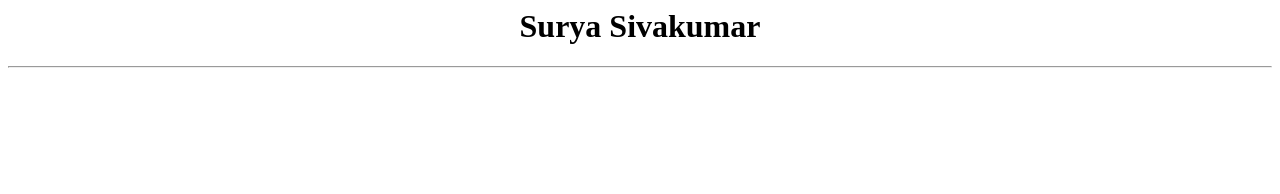
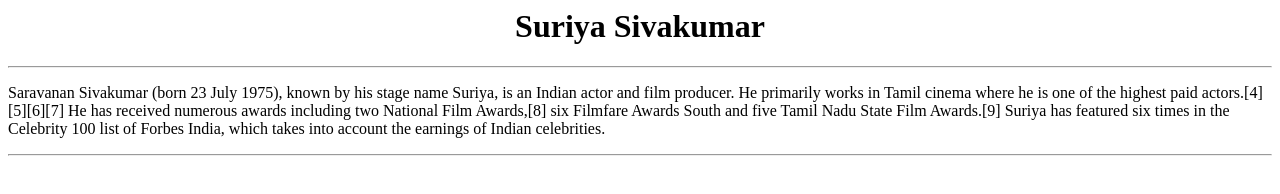
Before and after one commit to Nirinkumar/finalworktest, a plain HTML site: page index.html in a window 1280 px wide. Drawn offline with Linux system fonts and the light colour scheme.

Commit message:
index.html modified from nirin branch

```diff
--- a/index.html
+++ b/index.html
@@ -1,11 +1,13 @@
 <html>
   <head>
-    <title>Surya Sivakumar</title>
+    <title>Suriya Sivakumar</title>
   </head>
   <body>
     <center>
-      <h1>Surya Sivakumar</h1>
+      <h1>Suriya Sivakumar</h1>
     </center>
+    <hr>
+    <p>Saravanan Sivakumar (born 23 July 1975), known by his stage name Suriya, is an Indian actor and film producer. He primarily works in Tamil cinema where he is one of the highest paid actors.[4][5][6][7] He has received numerous awards including two National Film Awards,[8] six Filmfare Awards South and five Tamil Nadu State Film Awards.[9] Suriya has featured six times in the Celebrity 100 list of Forbes India, which takes into account the earnings of Indian celebrities.</p>
     <hr>
   </body>
 </html>
```
